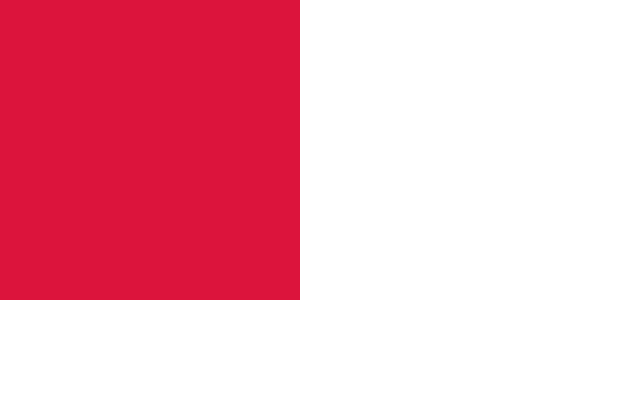
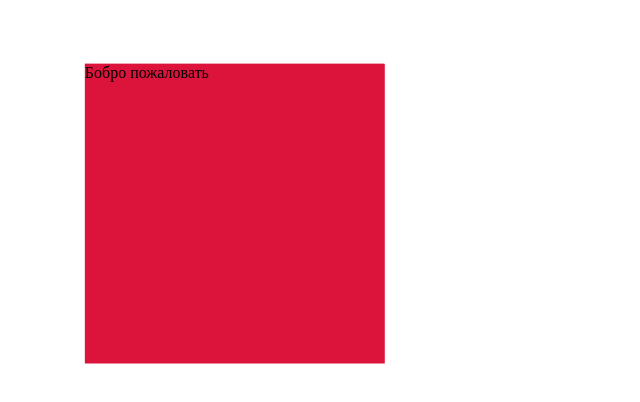
Before and after one commit to ThreeHagridBucks/test-project, a plain HTML site: page index.html in a window 1280 px wide. Shown: the whole page, without its empty margins (0-640 px from the left). Drawn offline with Linux system fonts and the light colour scheme.

```diff
--- a/index.html
+++ b/index.html
@@ -10,7 +10,7 @@
 </head>
 
 <body>
-  <div class="block"></div>
+  <div class="block">Бобро пожаловать</div>
   <!-- <script src="https://cdnjs.cloudflare.com/ajax/libs/gsap/3.7.1/gsap.min.js"></script>
   <script src="js/load.js"></script>
   <script src="js/burger.js">
```
